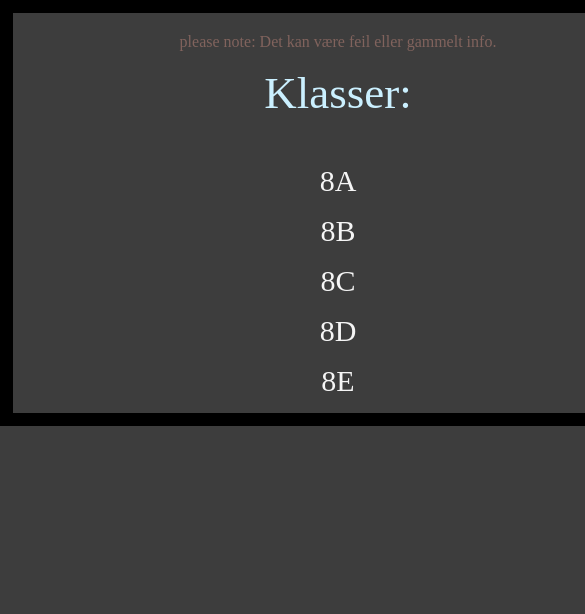
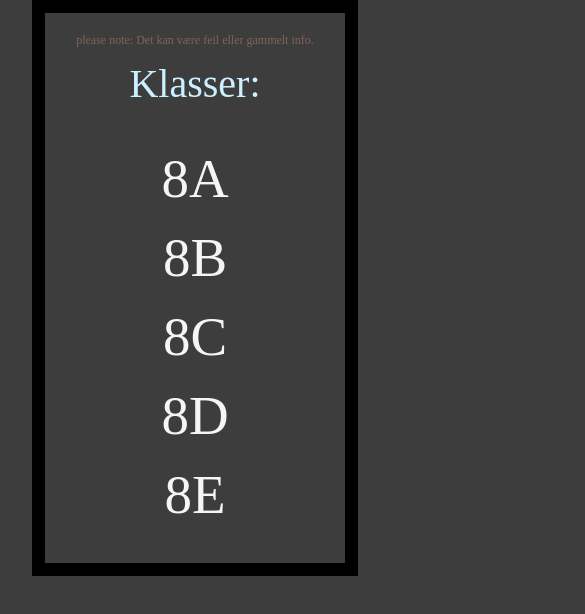
Before and after one commit to DollerFlea/Ukeplan, a plain HTML site: page index.html in a window 390 px wide. Shown: the top 614 px of the page, 585 px wide, since content can reach past the window. Drawn offline with Linux system fonts and the light colour scheme.

Commit message:
Add files via upload

```diff
--- a/css/styleAndre.css
+++ b/css/styleAndre.css
@@ -147,3 +147,107 @@ body{
         color: rgb(129, 99, 93);
     }
 }
+
+@media screen and (max-width: 725px){
+    #border {
+        width: 500px;
+        height: 550px;
+    }
+
+    .classes {
+        text-decoration: none;
+        font-size: 55px;
+        color:whitesmoke;
+        margin-top: 35px;
+    }
+
+    .h1{
+        font-size: 45px;
+        margin-top: 10px;
+        color: rgb(203, 240, 255);
+    }
+
+    .ps{
+        font-size:16px;
+        margin-top: 20px;
+        color: rgb(129, 99, 93);
+    }
+}
+
+@media screen and (max-width: 560px){
+    #border {
+        width: 400px;
+        height: 550px;
+    }
+
+    .classes {
+        text-decoration: none;
+        font-size: 55px;
+        color:whitesmoke;
+        margin-top: 35px;
+    }
+
+    .h1{
+        font-size: 45px;
+        margin-top: 10px;
+        color: rgb(203, 240, 255);
+    }
+
+    .ps{
+        font-size:16px;
+        margin-top: 20px;
+        color: rgb(129, 99, 93);
+    }
+}
+
+@media screen and (max-width: 470px){
+    #border {
+        width: 330px;
+        height: 550px;
+    }
+
+    .classes {
+        text-decoration: none;
+        font-size: 55px;
+        color:whitesmoke;
+        margin-top: 35px;
+    }
+
+    .h1{
+        font-size: 45px;
+        margin-top: 10px;
+        color: rgb(203, 240, 255);
+    }
+
+    .ps{
+        font-size:13px;
+        margin-top: 20px;
+        color: rgb(129, 99, 93);
+    }
+}
+
+@media screen and (max-width: 390px){
+    #border {
+        width: 300px;
+        height: 550px;
+    }
+
+    .classes {
+        text-decoration: none;
+        font-size: 55px;
+        color:whitesmoke;
+        margin-top: 35px;
+    }
+
+    .h1{
+        font-size: 40px;
+        margin-top: 10px;
+        color: rgb(203, 240, 255);
+    }
+
+    .ps{
+        font-size:12px;
+        margin-top: 20px;
+        color: rgb(129, 99, 93);
+    }
+}
--- a/index.html
+++ b/index.html
@@ -1,6 +1,8 @@
 <!DOCTYPE html>
 <html>
 <head>
+    <meta name="viewport" content="width=device-width, initial-scale=1">
+
     <title>Andre valg</title>
 
     <link rel="stylesheet" href="css/styleAndre.css">
```
